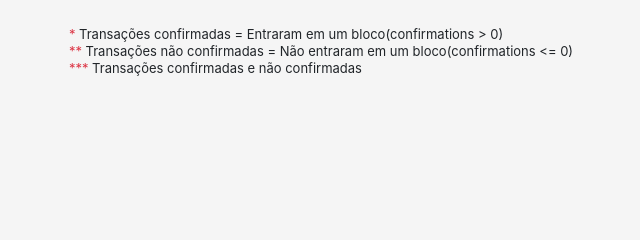
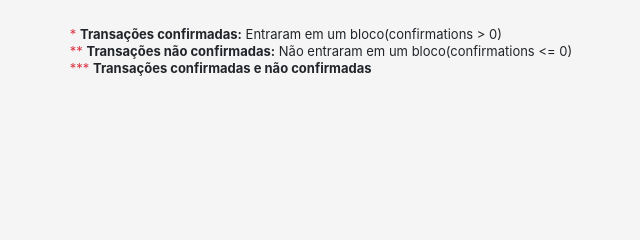
Before and after one commit to anderson9212/bitcoin, a Django app: template templates/index.html in a window 1280 px wide. Shown: the part 360-600 px from the top of the page, without its empty margins (319-959 px from the left). Run offline with Django 3.2, Linux system fonts and the light colour scheme; the template is opened without the code that fills it, so the values that code supplies are empty; some libraries are stand-ins or nearby versions.

Commit message:
Melhorias no visual(css)

```diff
--- a/templates/index.html
+++ b/templates/index.html
@@ -17,9 +17,9 @@
     <br><br>
 
     <p class="p_legend">
-        <span class="text-danger">*</span> Transações confirmadas = Entraram em um bloco(confirmations > 0)<br>
-        <span class="text-danger">**</span> Transações não confirmadas = Não entraram em um bloco(confirmations <= 0)<br>
-        <span class="text-danger">***</span> Transações confirmadas e não confirmadas
+        <span class="text-danger">*</span> <b>Transações confirmadas:</b> Entraram em um bloco(confirmations > 0)<br>
+        <span class="text-danger">**</span> <b>Transações não confirmadas:</b> Não entraram em um bloco(confirmations <= 0)<br>
+        <span class="text-danger">***</span> <b>Transações confirmadas e não confirmadas</b>
     </p>
 
     {% if txrefs %}
```
